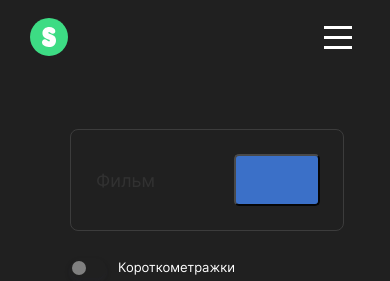
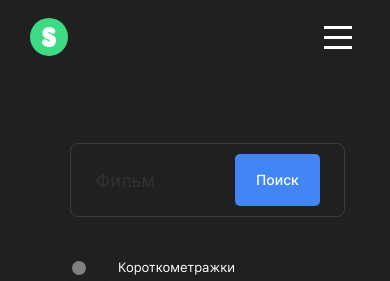
Before and after one commit to AndreyBeastChe/movies-explorer-frontend, a React (Create React App) app in the folder movies/: page /saved-movies in a window 390 px wide. Shown: the top 281 px of the page. Built offline with nearby package versions, Linux system fonts and the light colour scheme.

Commit message:
3-я попытка

```diff
--- a/movies/src/components/Main/AboutProject/AboutProject.css
+++ b/movies/src/components/Main/AboutProject/AboutProject.css
@@ -69,6 +69,7 @@
 }
 
 .project__schedule-title {
+  margin-top: 14px;
   font-style: normal;
   font-weight: 500;
   font-size: 14px;
--- a/movies/src/components/Main/Promo/Promo.css
+++ b/movies/src/components/Main/Promo/Promo.css
@@ -46,7 +46,7 @@
 
 .promo__button {
   grid-area: edit-button;
-  margin: 146px auto 25px 70px;
+  margin: 146px auto 25px 0;
   border: none;
   width: 129px;
   height: 36px;
--- a/movies/src/components/Main/Techs/Techs.css
+++ b/movies/src/components/Main/Techs/Techs.css
@@ -39,7 +39,7 @@
 .techs__list {
   display: flex;
   justify-content: center;
-list-style-type: none;}
+ list-style-type: none;}
 
 .techs__list-item {
   font-style: normal;
@@ -65,7 +65,6 @@ list-style-type: none;}
     padding-left: 30px;
     padding-right: 30px;
     display: grid;
-    /* grid-template-columns: repeat(auto-fit, minmax(min-content, 84px)); */
     grid-template-columns: repeat( auto-fit, minmax(84px, 1fr));
     grid-column-gap: 10px;
   }
@@ -89,9 +88,6 @@ list-style-type: none;}
     line-height: 16px;
   }
 
-  .techs__list {
-    margin: 50px 70px 70px;
-  }
 
   .techs__list-item {
     width: 84px;
--- a/movies/src/components/Movies/MoviesCard/MoviesCard.css
+++ b/movies/src/components/Movies/MoviesCard/MoviesCard.css
@@ -90,8 +90,10 @@
   }
 }
 
-@media (max-width: 767px) {
+@media (max-width: 800px) {
   .movie {
+    margin-left: auto;
+    margin-right: auto;
     width: 300px;
     height: 237px;
   }
--- a/movies/src/components/Movies/MoviesCardList/MoviesCardList.css
+++ b/movies/src/components/Movies/MoviesCardList/MoviesCardList.css
@@ -20,11 +20,11 @@
   }
 }
 
-@media screen and (max-width: 767px) {
+@media screen and (max-width: 800px) {
   .movies__list {
+    padding: 10px 10px;
     gap: 10px;
-    padding-left: 0;
-    padding-right: 0;
     grid-template-columns: repeat(1, 1fr);
+
   }
 }
--- a/movies/src/components/Movies/SearchForm/SearchForm.css
+++ b/movies/src/components/Movies/SearchForm/SearchForm.css
@@ -12,8 +12,8 @@
 }
 
 .search__input {
-  height: 100%;
-  padding: 14px 40px 14px 22px;
+  height: 72px;
+  padding: 0 40px 0 22px;
   outline: none;
   opacity: 0.2;
   border: 1.5px solid #aaaaaa;
@@ -25,16 +25,17 @@
   line-height: 20px;
   background-color: #202020;
   padding-left: 25px;
+  color: #ffffff;
 }
 
 .search__input:focus {
-  outline: none;
-  border-bottom: 1px solid #ffffff;
+  opacity: .8;
+  border: 1px solid #ffffff;
 }
 
 .search__button {
   margin-left: -110px;
-  background: #4285f4;
+  background: #4285F4;
   border-radius: 5px;
   width: 100px;
   height: 52px;
@@ -44,7 +45,12 @@
   line-height: 18px;
   text-align: center;
   color: #ffffff;
-  cursor: pointer;
+  border: none;
+  z-index: 1;
+}
+
+.search__button:hover {
+  opacity: .8;
 }
 
 .search__filter {
--- a/movies/src/components/Movies/SearchForm/SearchForm.js
+++ b/movies/src/components/Movies/SearchForm/SearchForm.js
@@ -23,8 +23,7 @@ function SearchForm(props) {
       className="search__button"
       type="submit"
       name="search-button"
-      value= "Поиск"
-    />
+    >Поиск</button>
   </form>
 
   <div className="search__filter">
```
